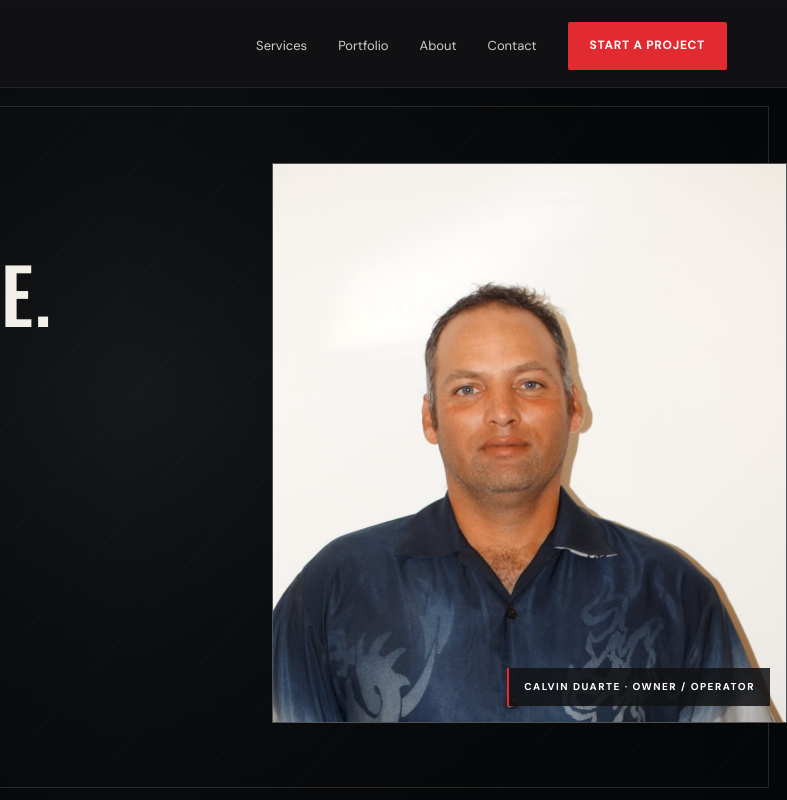
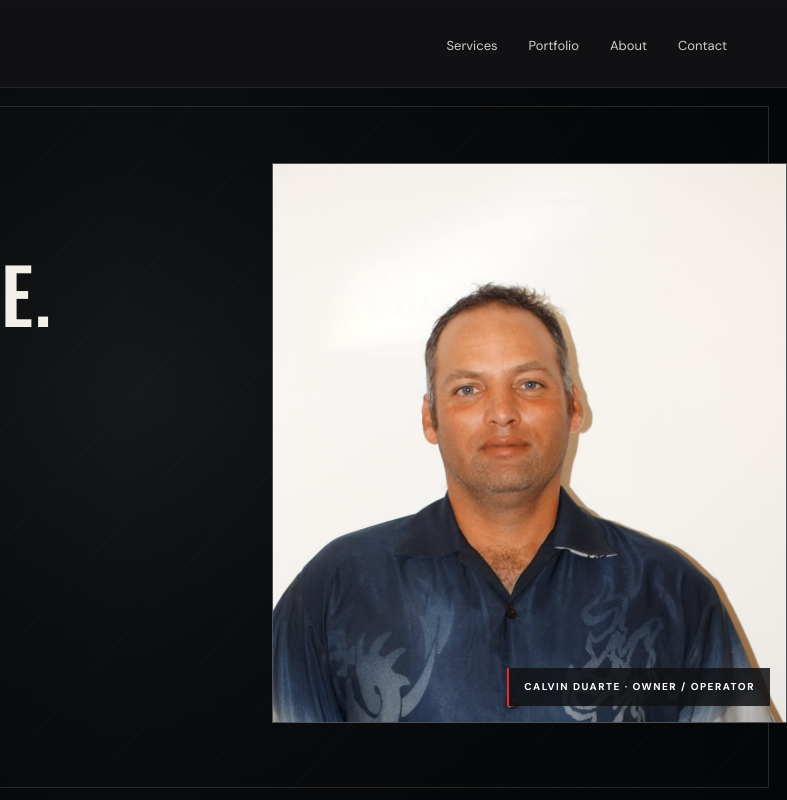
Before and after one commit to grimmprojects-cyber/Grimm, a plain HTML site: page index.html in a window 1280 px wide. Shown: the top 800 px of the page, 493-1280 px from the left. Drawn offline with nearby package versions, Linux system fonts and the light colour scheme.

Commit message:
remove start a project button

```diff
--- a/index.html
+++ b/index.html
@@ -169,8 +169,7 @@
       <a class="brand" href="#top" aria-label="GRIMM home"><img class="brand-mark" src="assets/grimm-emblem.svg" alt=""><span>GRIMM</span></a>
       <div class="navlinks">
         <a href="#services">Services</a><a href="#portfolio">Portfolio</a><a href="#about">About</a><a href="#contact">Contact</a>
-        <a class="button" href="#contact">Start a project</a>
-        <details class="mobile-menu"><summary>Menu</summary><div class="mobile-menu-panel"><a href="#services">Services</a><a href="#portfolio">Portfolio</a><a href="#about">About</a><a href="#contact">Contact</a><a class="button" href="#contact">Start a project</a></div></details>
+        <details class="mobile-menu"><summary>Menu</summary><div class="mobile-menu-panel"><a href="#services">Services</a><a href="#portfolio">Portfolio</a><a href="#about">About</a><a href="#contact">Contact</a></div></details>
       </div>
     </nav>
   </header>
```
